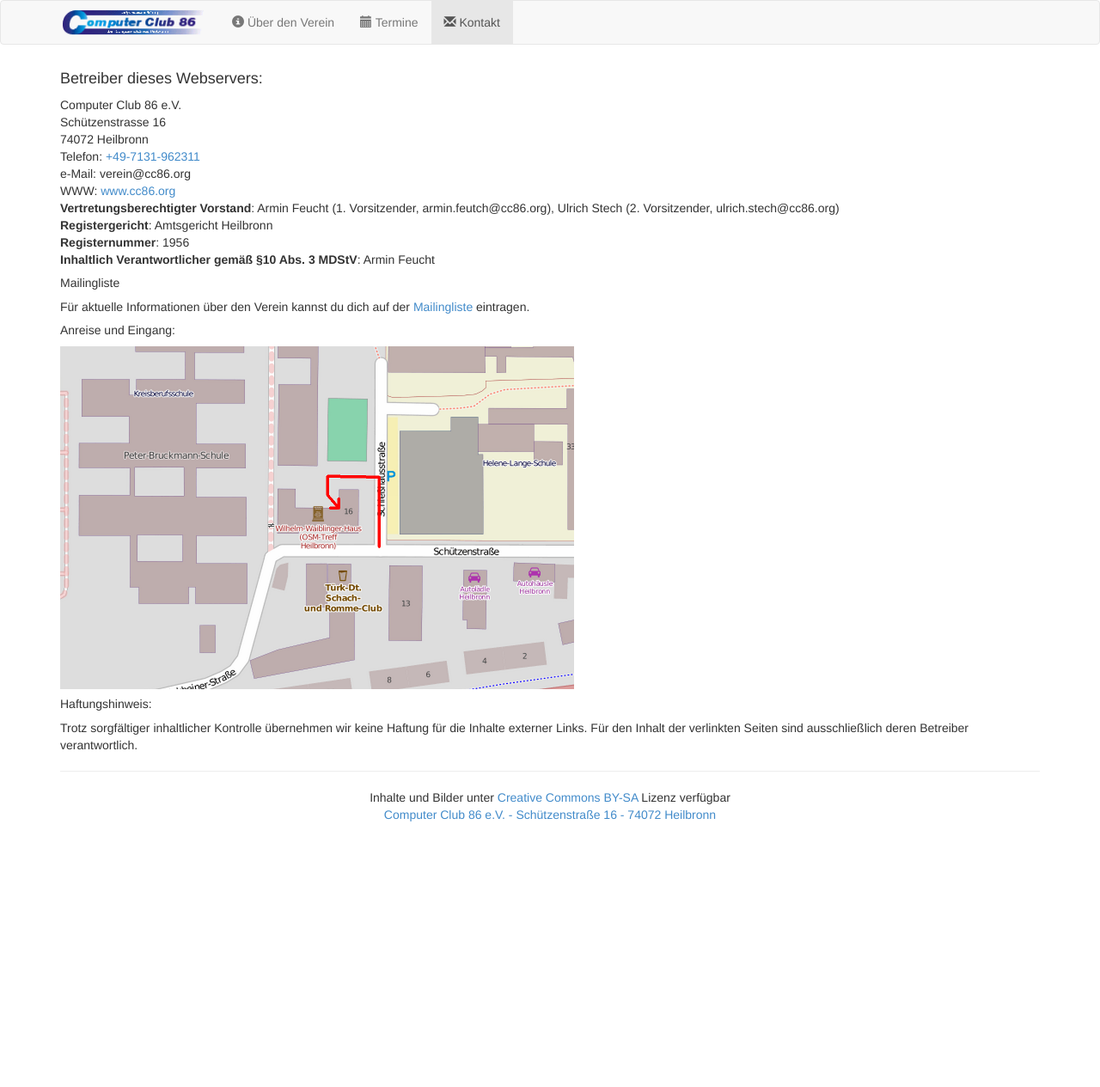
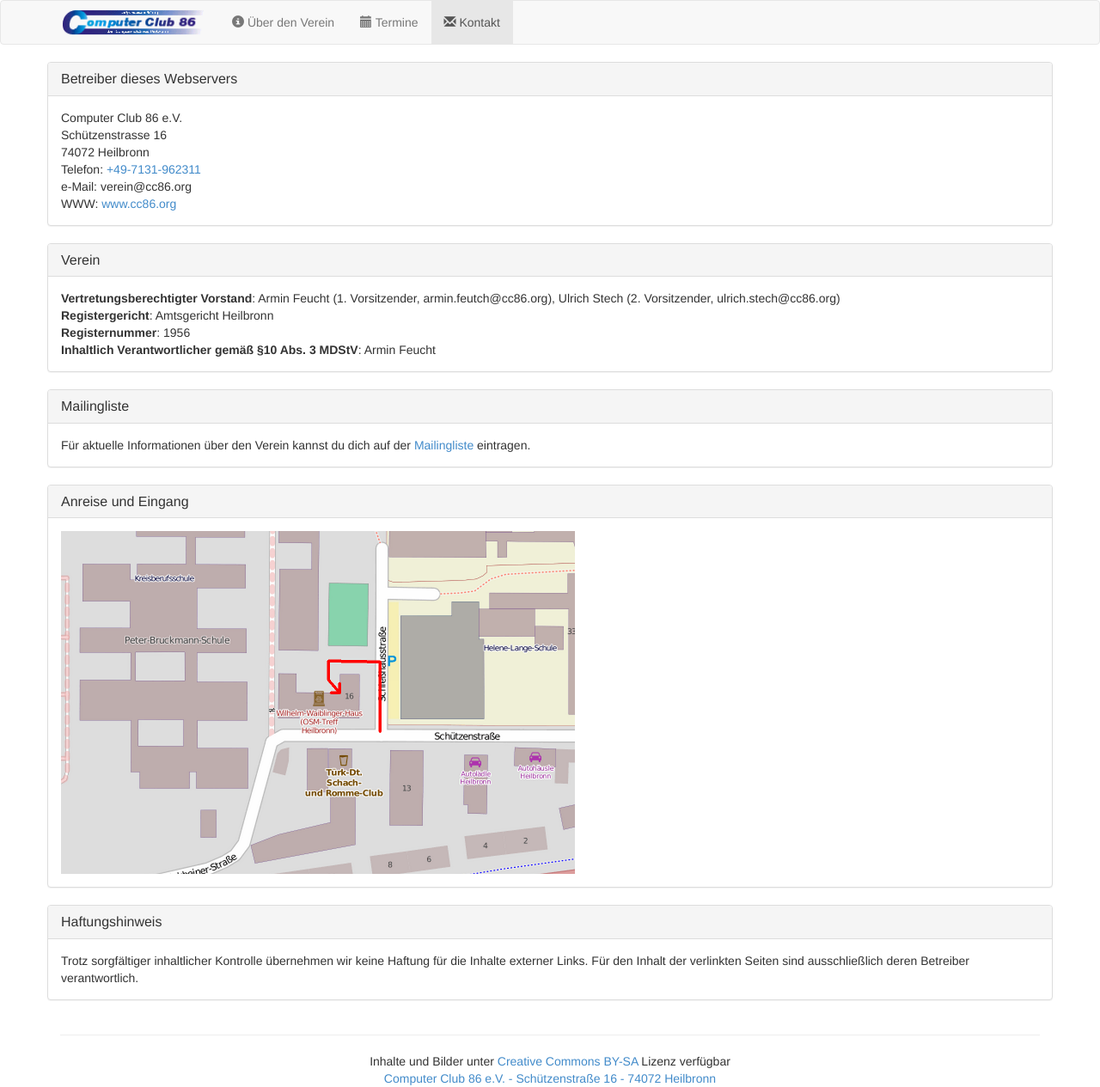
Before and after one commit to cc86hn/hp, a Jekyll site: the page built from contact.html, in a window 1280 px wide. Shown: the whole page at 86% size. Built offline with Jekyll 4.4.1, drawn with Linux system fonts in a browser that asks for light colours; nearby versions of some CDN libraries; library files that are not in the unit come from our copies; before the commit the page ends 958 px from its top, so only the background shows below that.

Commit message:
added boxes

```diff
--- a/contact.html
+++ b/contact.html
@@ -4,7 +4,14 @@
 description: Kontaktinformationen und Impressum des ComputerClub86 e.V.
 ---
 
-<h4>Betreiber dieses Webservers:</h4>
+<div class="row">
+	<div class="panel panel-default">
+		<div class="panel-heading">
+			<h2 class="panel-title">Betreiber dieses Webservers</h2>
+		</div>
+		<div class="panel-body">
+
+
 		<div itemscope itemtype="http://schema.org/Organization">
 		<span itemprop="name">Computer Club 86 e.V.</span><br>
 		<div itemprop="address" itemscope itemtype="http://schema.org/PostalAddress">
@@ -15,23 +22,51 @@
 		e-Mail: verein<!--nospam@blockscanners123988.de-->&#64;cc86.org</a><br>
 		WWW: <a href="http://www.cc86.org">www.cc86.org</a><br>
 		</div>
+		</div>
+	</div>
 
-<p>
+	<div class="panel panel-default">
+		<div class="panel-heading">
+			<h2 class="panel-title">Verein</h2>
+		</div>
+
+		<div class="panel-body">
+
 		<b>Vertretungsberechtigter Vorstand</b>: Armin Feucht (1. Vorsitzender, armin.feutch<!--nospam@blockscanners123988.de-->&#64;cc86.org),
 		Ulrich Stech (2. Vorsitzender, ulrich.stech<!--nospam@blockscanners123988.de-->&#64;cc86.org)<br>
 		<b>Registergericht</b>: Amtsgericht Heilbronn<br>
 		<b>Registernummer</b>: 1956<br>
 		<b>Inhaltlich Verantwortlicher gemäß §10 Abs. 3 MDStV</b>: Armin Feucht<br>
-</p>
+		</div>
 
-<h5>Mailingliste</h5>
+	</div>
+
+	<div class="panel panel-default">
+		<div class="panel-heading">
+			<h2 class="panel-title">Mailingliste</h2>
+		</div>
+		<div class="panel-body">
 
 		Für aktuelle Informationen über den Verein kannst du dich auf der <a href="https://www.cc86.org/mailman/listinfo/verein">Mailingliste</a> eintragen.
+</div>
+	</div>
 
-<h5>Anreise und Eingang:</h5>
+	<div class="panel panel-default">
+		<div class="panel-heading">
+			<h2 class="panel-title">Anreise und Eingang</h2>
+		</div>
+		<div class="panel-body">
+		<img src="/img/adresse.png">
+		</div>
+	</div>
 
-<img src="/img/adresse.png">
+	<div class="panel panel-default">
+		<div class="panel-heading">
+			<h2 class="panel-title">Haftungshinweis</h2>
+		</div>
+		<div class="panel-body">
+		Trotz sorgfältiger inhaltlicher Kontrolle übernehmen wir keine Haftung für die Inhalte externer Links. Für den Inhalt der verlinkten Seiten sind ausschließlich deren Betreiber verantwortlich.
+		</div>
+	</div>
 
-<h5>Haftungshinweis:</h5>
-
-Trotz sorgfältiger inhaltlicher Kontrolle übernehmen wir keine Haftung für die Inhalte externer Links. Für den Inhalt der verlinkten Seiten sind ausschließlich deren Betreiber verantwortlich.
+</div>
```
Lines whose indentation alone changed are shown as unchanged.
